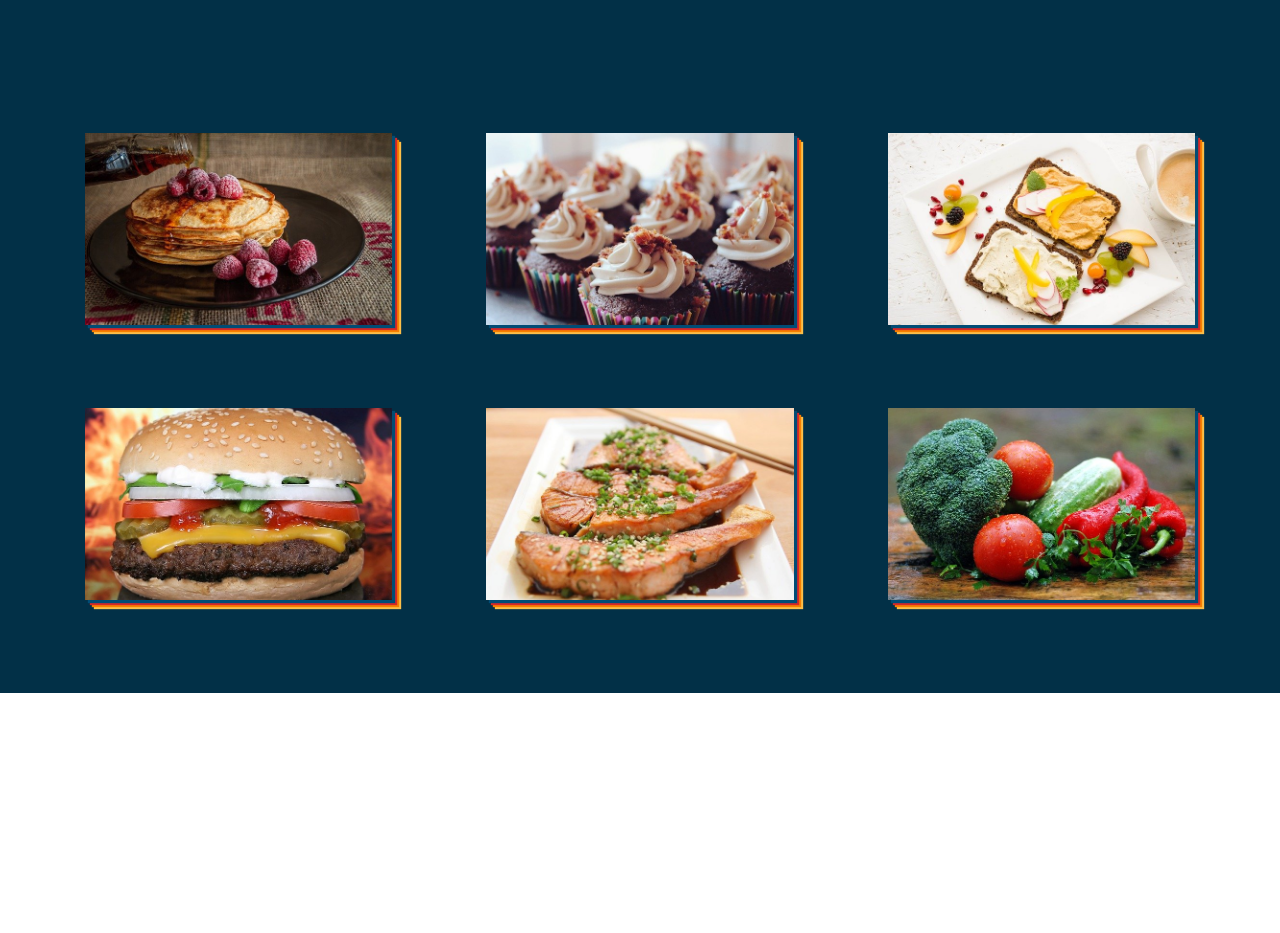
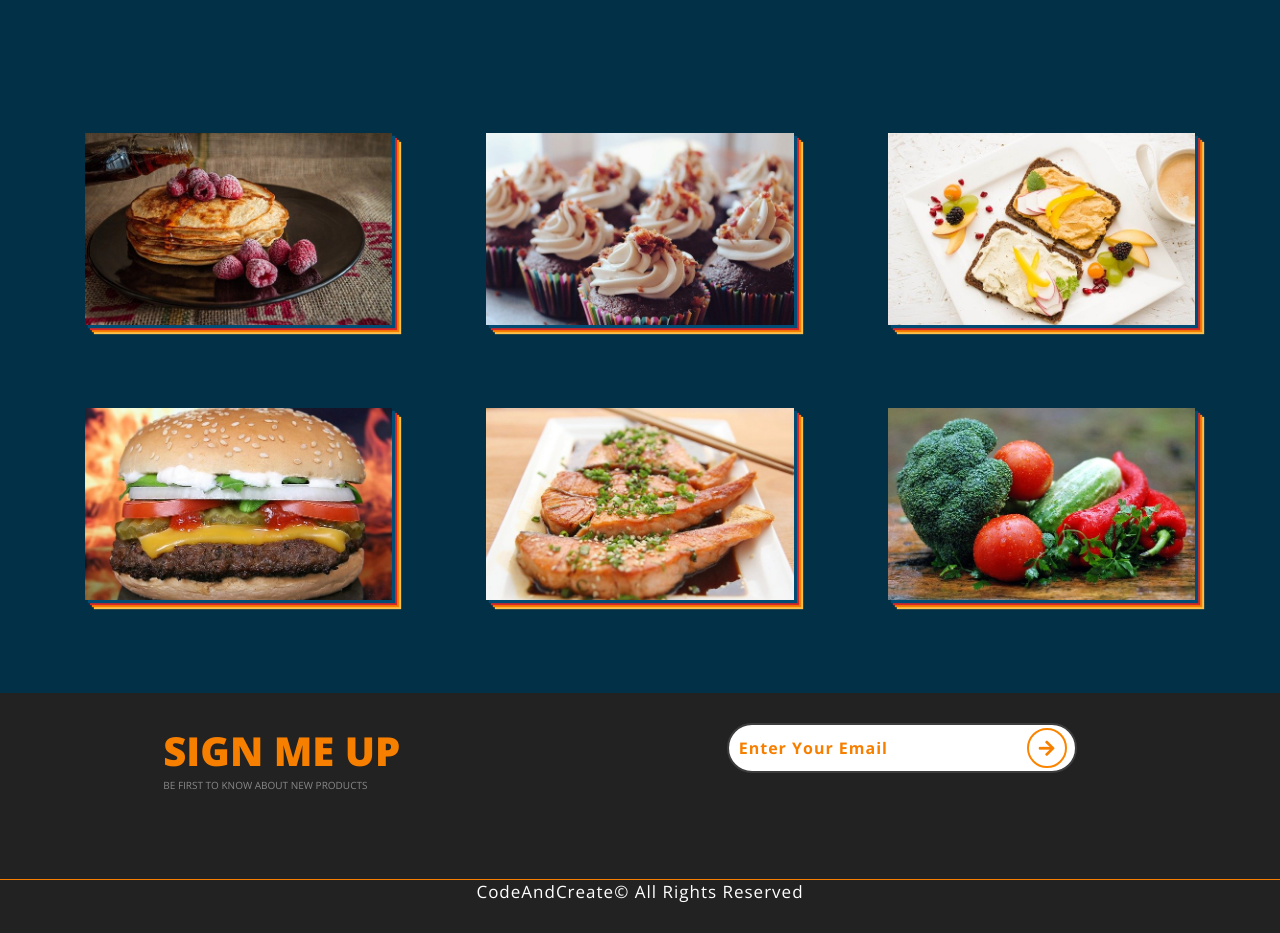
Before and after one commit to Hassan-Foadi/Foods, a plain HTML site: page Starter Files/index.html in a window 1280 px wide. Shown: the part 1820-2753 px from the top of the page. Before the commit the page ends 2513 px from the top, so only its background shows below. Drawn offline with nearby package versions, Linux system fonts and the light colour scheme.

Commit message:
Footer Styling

```diff
--- a/Starter Files/index.html
+++ b/Starter Files/index.html
@@ -58,6 +58,14 @@
         <div class="gallery">
           <a href="#" class="gallery-link" title="Order Now">
             <img src="images/gallery-img-1.jpg" class="food-img" />
+            <h3 class="food-name">Pancackes</h3>
+            <p class="food-description">
+              Lorem ipsum dolor sit amet consectetur, adipisicing elit.
+              Quibusdam, minus qui ab sapiente officiis obcaecati.
+            </p>
+          </a>
+          <a href="#" class="gallery-link" title="Order Now">
+            <img src="images/gallery-img-2.jpg" class="food-img" />
             <h3 class="food-name">Cupcakes</h3>
             <p class="food-description">
               Lorem ipsum dolor sit amet consectetur, adipisicing elit.
@@ -65,15 +73,15 @@
             </p>
           </a>
           <a href="#" class="gallery-link" title="Order Now">
-            <img src="images/gallery-img-2.jpg" class="food-img" />
-            <h3 class="food-name">HUmmus</h3>
+            <img src="images/gallery-img-3.jpg" class="food-img" />
+            <h3 class="food-name">Hummus</h3>
             <p class="food-description">
               Lorem ipsum dolor sit amet consectetur, adipisicing elit.
               Quibusdam, minus qui ab sapiente officiis obcaecati.
             </p>
           </a>
           <a href="#" class="gallery-link" title="Order Now">
-            <img src="images/gallery-img-3.jpg" class="food-img" />
+            <img src="images/gallery-img-4.jpg" class="food-img" />
             <h3 class="food-name">Hamburger</h3>
             <p class="food-description">
               Lorem ipsum dolor sit amet consectetur, adipisicing elit.
@@ -81,7 +89,7 @@
             </p>
           </a>
           <a href="#" class="gallery-link" title="Order Now">
-            <img src="images/gallery-img-4.jpg" class="food-img" />
+            <img src="images/gallery-img-5.jpg" class="food-img" />
             <h3 class="food-name">Salmon</h3>
             <p class="food-description">
               Lorem ipsum dolor sit amet consectetur, adipisicing elit.
@@ -89,16 +97,8 @@
             </p>
           </a>
           <a href="#" class="gallery-link" title="Order Now">
-            <img src="images/gallery-img-5.jpg" class="food-img" />
+            <img src="images/gallery-img-6.jpg" class="food-img" />
             <h3 class="food-name">Vegtables</h3>
-            <p class="food-description">
-              Lorem ipsum dolor sit amet consectetur, adipisicing elit.
-              Quibusdam, minus qui ab sapiente officiis obcaecati.
-            </p>
-          </a>
-          <a href="#" class="gallery-link" title="Order Now">
-            <img src="images/gallery-img-6.jpg" class="food-img" />
-            <h3 class="food-name">Pancackes</h3>
             <p class="food-description">
               Lorem ipsum dolor sit amet consectetur, adipisicing elit.
               Quibusdam, minus qui ab sapiente officiis obcaecati.
@@ -108,6 +108,26 @@
       </section>
 
       <!-- end of section 3 -->
+
+      <!-- Section Four -->
+      <section class="section-4">
+        <div class="section-4-text">
+          <h2 class="section-4-heading">Sign Me Up</h2>
+          <p class="section-4-paragraph">Be First to Know about new Products</p>
+        </div>
+        <form class="signup-form">
+          <input
+            type="email"
+            class="signup-form-input"
+            placeholder="Enter Your Email"
+          />
+          <button title="submit" type="submit" class="signup-form-btn">
+            <i class="fas fa-arrow-right"></i>
+          </button>
+        </form>
+        <p class="copyright">CodeAndCreate&copy; All Rights Reserved</p>
+      </section>
+      <!-- End of Section Four -->
     </div>
     <script src="script.js"></script>
   </body>
--- a/Starter Files/style.css
+++ b/Starter Files/style.css
@@ -243,3 +243,72 @@ html {
   transition: width 1.5s, opacity 1s 1s, background-color 1s;
 }
 /* End of Section Three */
+/* Section Four */
+
+.section-4 {
+  width: 100%;
+  height: 30vh;
+  background-color: #222;
+  display: flex;
+  justify-content: space-around;
+  align-items: flex-start;
+  padding: 3rem 0;
+  position: relative;
+}
+.section-4-text {
+  text-transform: uppercase;
+}
+
+.section-4-heading {
+  font-size: 4rem;
+  font-weight: 900;
+  color: #f77f00;
+}
+.section-4-paragraph {
+  color: #888;
+  bottom: 3rem;
+}
+.signup-form {
+  display: flex;
+  align-items: center;
+}
+
+.signup-form-input {
+  width: 35rem;
+  height: 5rem;
+  padding: 1rem;
+  border: 0.2rem solid #3d3d3d;
+  border-radius: 3rem;
+  font-size: 1.6rem;
+  font-weight: 700;
+  letter-spacing: 0.1rem;
+  color: #fcbf49;
+}
+.signup-form-input::placeholder {
+  color: #f77f00;
+}
+.signup-form-btn {
+  position: relative;
+  left: -5rem;
+  width: 4rem;
+  height: 4rem;
+  border-radius: 2rem;
+  border-style: double;
+  border-color: #fb8500;
+  background-color: #ffffff;
+  color: #f77f00;
+  font-size: 1.8rem;
+  cursor: pointer;
+}
+.copyright {
+  position: absolute;
+  bottom: 3rem;
+  font-size: 1.7rem;
+  font-weight: 200;
+  color: #fff;
+  letter-spacing: 0.1rem;
+  border-top: 0.1rem solid #f77f00;
+  width: 100%;
+  text-align: center;
+}
+/* End of Section Four */
```
